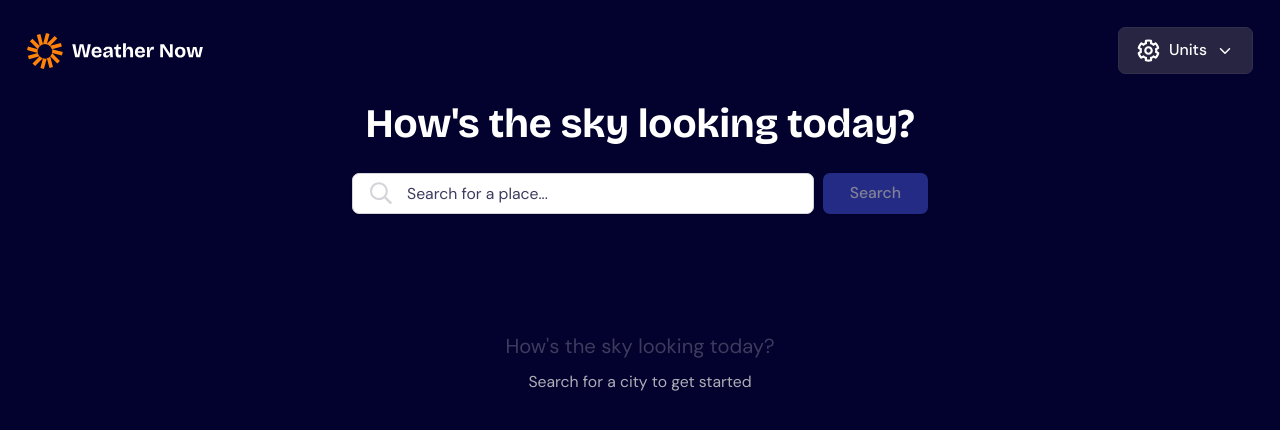
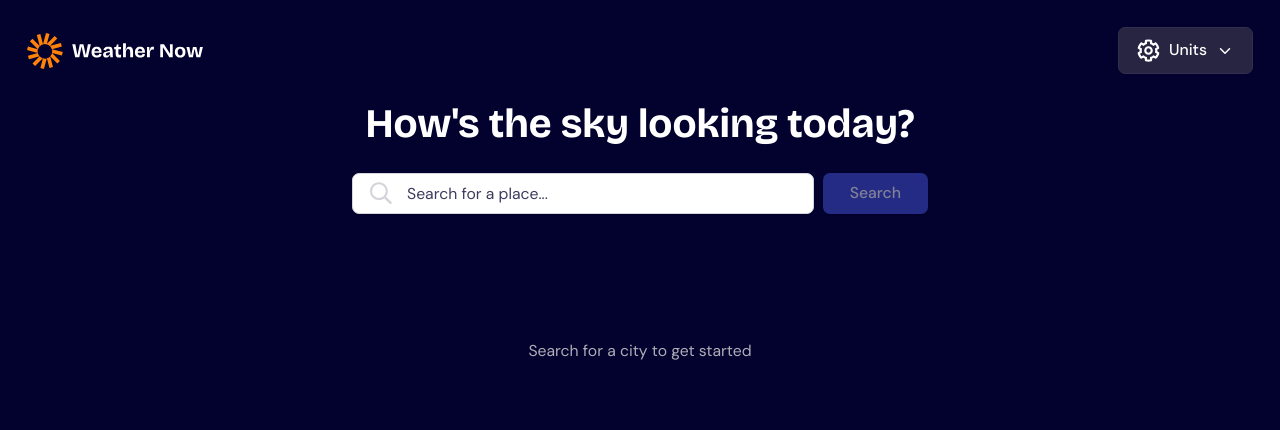
Before and after one commit to keith-ufumeli/weather-app-frontend-mentor, a React (Vite) app: page / in a window 1280 px wide. Shown: the top 430 px of the page. Built offline with nearby package versions, Linux system fonts and the light colour scheme.

Commit message:
Refactor EmptyState component to remove message prop and simplify rendering; update static text to guide users in searching for a city.

```diff
--- a/src/components/EmptyState.tsx
+++ b/src/components/EmptyState.tsx
@@ -1,13 +1,8 @@
-interface EmptyStateProps {
-  message?: string;
-}
 
-export function EmptyState({
-  message = "How's the sky looking today?"
-}: EmptyStateProps) {
+export function EmptyState() {
   return (
     <div className="flex flex-col items-center justify-center py-12 text-center" role="status">
-      <p className="text-neutral-600 text-lg">{message}</p>
+      {/* <p className="text-neutral-600 text-lg">{message}</p> */}
       <p className="text-neutral-300 text-sm mt-2">Search for a city to get started</p>
     </div>
   );
```
